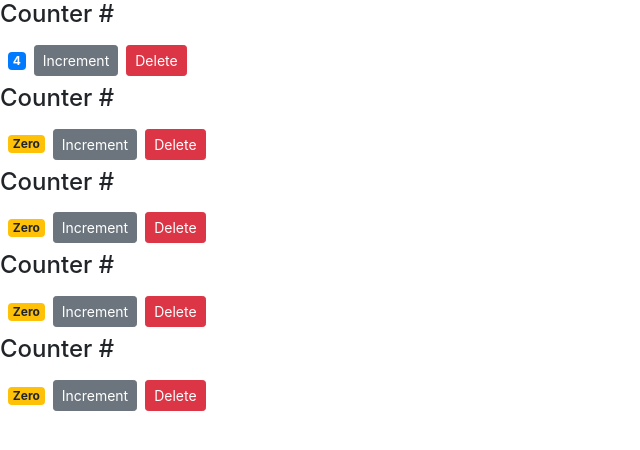
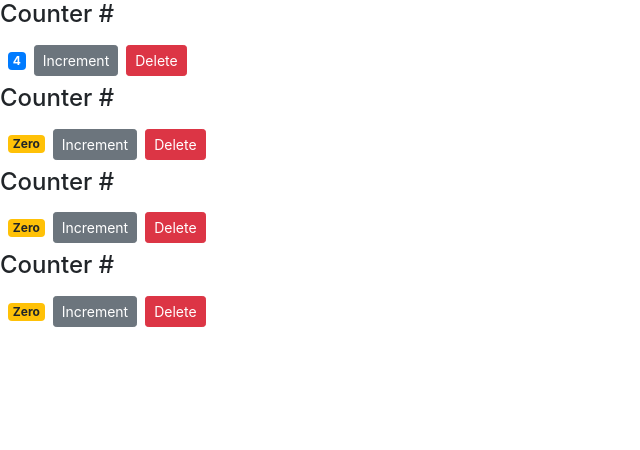
Before and after one commit to MartinMSalas/React_Mosh_Modulo01_Counter_Repaso, a React (Create React App) app in the folder counter-app/: page / in a window 1280 px wide. Shown: the top 450 px of the page, without its empty margins (0-640 px from the left). Built offline with nearby package versions, Linux system fonts and the light colour scheme.

Commit message:
removing counter

```diff
--- a/counter-app/src/components/counters.jsx
+++ b/counter-app/src/components/counters.jsx
@@ -8,7 +8,7 @@ class Counters extends Component {
       { id: 2, value: 0 },
       { id: 3, value: 0 },
       { id: 4, value: 0 },
-      { id: 5, value: 0 },
+
     ],
   };
   handleDelete = counterId => {
```
